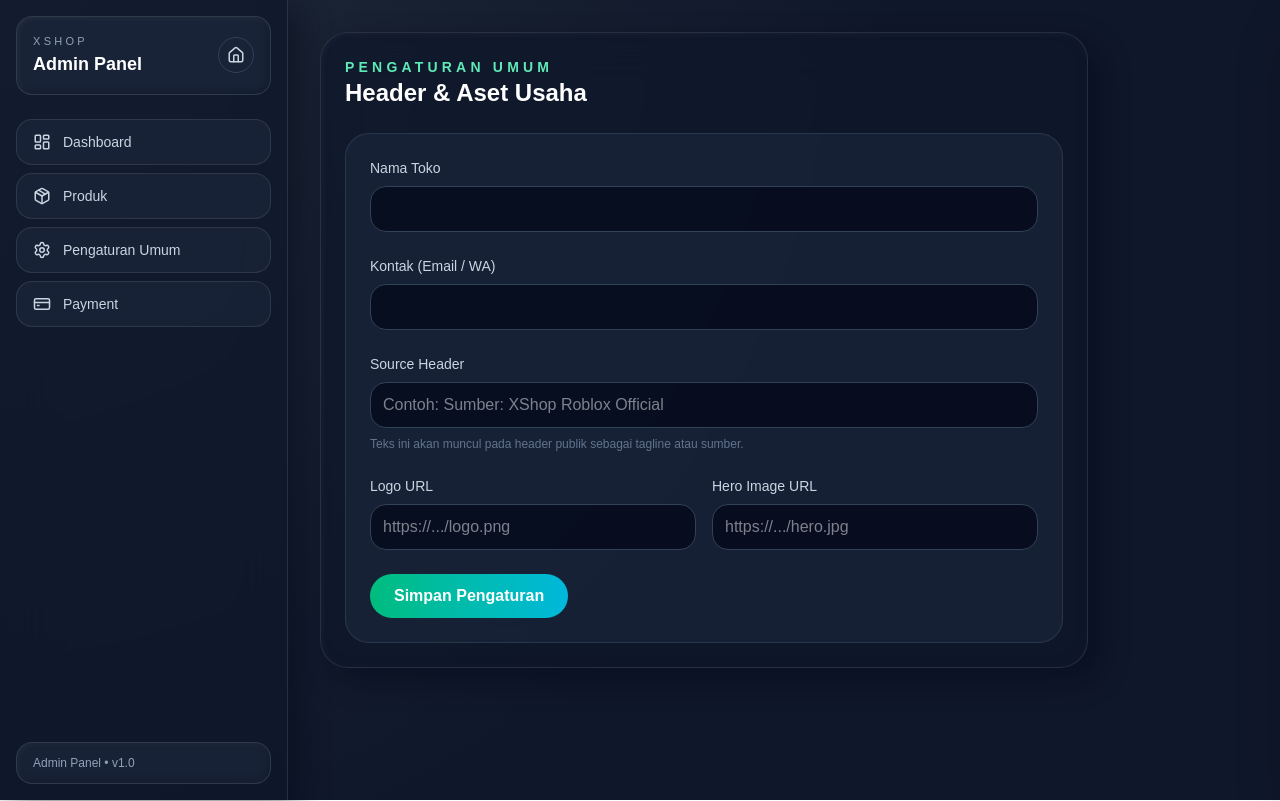
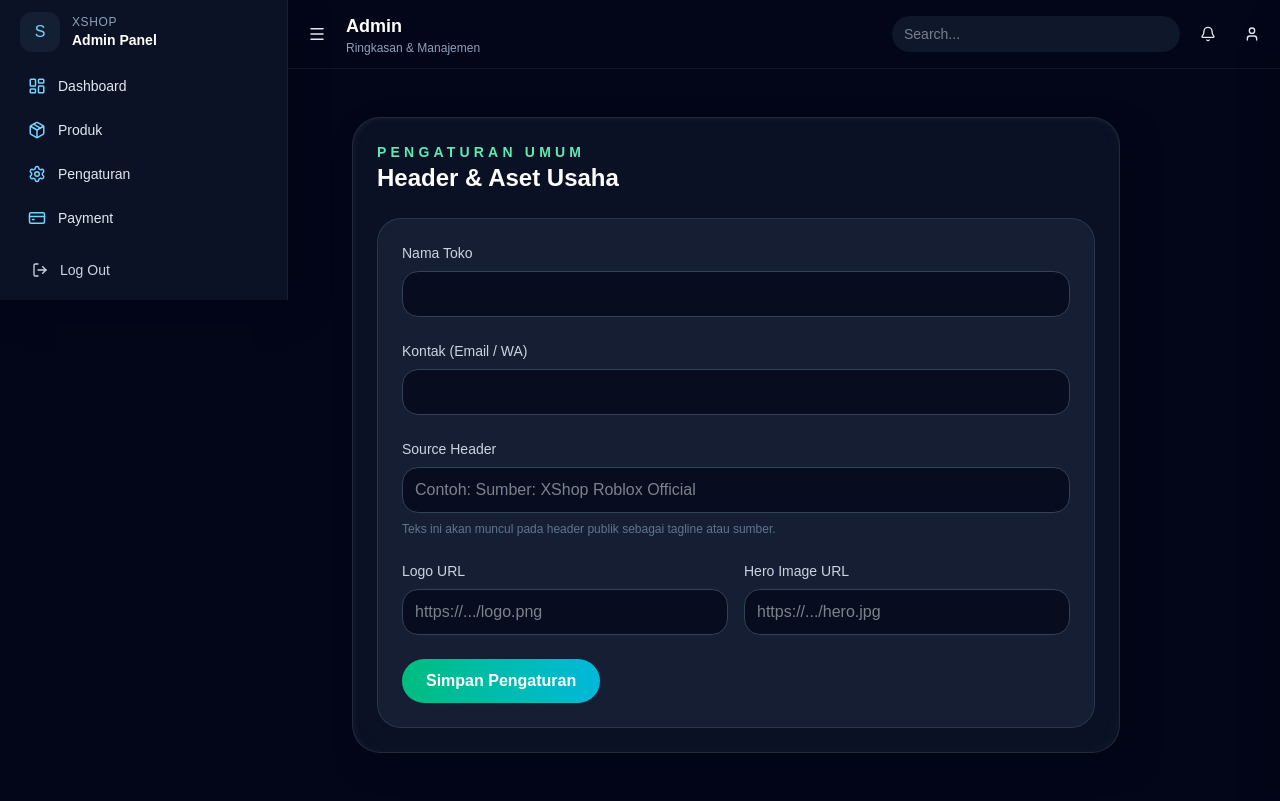
Before and after one commit to jpXproject/xcodeshop, a Next.js app: page /admin/settings in a window 1280 px wide. Built offline with nearby package versions, Linux system fonts and the light colour scheme; no server answers; the database is empty.

Commit message:
Admin layout: add reusable Sidebar/Header/Container/PageWrapper and DashboardLayout (server+client)

```diff
--- a/app/admin/layout.tsx
+++ b/app/admin/layout.tsx
@@ -1,57 +1,5 @@
-import Link from 'next/link'
-import {
-  LayoutDashboard,
-  Package,
-  Settings,
-  CreditCard,
-  Home,
-} from 'lucide-react'
+import DashboardLayout from '@/components/admin/DashboardLayout'
 
 export default function AdminLayout({ children }: { children: React.ReactNode }) {
-  const navItems = [
-    { name: 'Dashboard', href: '/admin', icon: LayoutDashboard },
-    { name: 'Produk', href: '/admin/products', icon: Package },
-    { name: 'Pengaturan Umum', href: '/admin/settings', icon: Settings },
-    { name: 'Payment', href: '/admin/settings/payment', icon: CreditCard },
-  ]
-
-  return (
-    <div className="flex min-h-screen bg-[radial-gradient(circle_at_top_left,_#1f2937,_#0f172a_60%)] text-slate-100">
-      <aside className="flex w-72 flex-col border-r border-white/10 bg-slate-900/70 p-4 shadow-[10px_10px_30px_rgba(2,6,23,0.45)] backdrop-blur-xl">
-        <div className="mb-6 flex items-center justify-between rounded-2xl border border-white/10 bg-slate-800/70 px-4 py-4 shadow-[inset_2px_2px_6px_rgba(255,255,255,0.05),inset_-2px_-2px_6px_rgba(15,23,42,0.6)]">
-          <div>
-            <p className="text-[11px] uppercase tracking-[0.3em] text-slate-400">XShop</p>
-            <h1 className="text-lg font-semibold text-white">Admin Panel</h1>
-          </div>
-          <Link href="/" className="rounded-full border border-slate-700 p-2 text-slate-300 transition hover:border-sky-400 hover:text-sky-300">
-            <Home size={18} />
-          </Link>
-        </div>
-
-        <nav className="flex-1 space-y-2">
-          {navItems.map((item) => {
-            const Icon = item.icon
-            return (
-              <Link
-                key={item.href}
-                href={item.href}
-                className="flex items-center gap-3 rounded-2xl border border-white/10 bg-slate-800/60 px-4 py-3 text-sm font-medium text-slate-300 transition hover:border-sky-400/50 hover:bg-slate-700/80 hover:text-white"
-              >
-                <Icon size={18} />
-                <span>{item.name}</span>
-              </Link>
-            )
-          })}
-        </nav>
-
-        <div className="rounded-2xl border border-white/10 bg-slate-800/70 px-4 py-3 text-xs text-slate-400 shadow-[inset_2px_2px_6px_rgba(255,255,255,0.04),inset_-2px_-2px_6px_rgba(15,23,42,0.5)]">
-          Admin Panel • v1.0
-        </div>
-      </aside>
-
-      <main className="flex-1 overflow-y-auto bg-transparent p-6 lg:p-8">
-        <div className="mx-auto max-w-6xl space-y-6">{children}</div>
-      </main>
-    </div>
-  )
+  return <DashboardLayout>{children}</DashboardLayout>
 }
--- /dev/null
+++ b/components/admin/Container.tsx
@@ -0,0 +1,9 @@
+type Props = {
+  children: React.ReactNode
+}
+
+export default function Container({ children }: Props) {
+  return (
+    <div className="mx-auto max-w-6xl px-4 sm:px-6 lg:px-8">{children}</div>
+  )
+}
--- /dev/null
+++ b/components/admin/DashboardLayout.tsx
@@ -0,0 +1,6 @@
+import DashboardShellClient from './DashboardShellClient'
+
+export default function DashboardLayout({ children }: { children: React.ReactNode }) {
+  // Server component: delegates interactive parts to the client shell
+  return <DashboardShellClient>{children}</DashboardShellClient>
+}
--- /dev/null
+++ b/components/admin/DashboardShellClient.tsx
@@ -0,0 +1,40 @@
+"use client"
+
+import { useEffect, useState } from 'react'
+import Sidebar from './Sidebar'
+import Header from './Header'
+import Container from './Container'
+import PageWrapper from './PageWrapper'
+
+export default function DashboardShellClient({ children }: { children: React.ReactNode }) {
+  const [collapsed, setCollapsed] = useState(false)
+
+  useEffect(() => {
+    const stored = globalThis.localStorage?.getItem('admin:sidebarCollapsed')
+    if (stored) setCollapsed(stored === 'true')
+  }, [])
+
+  const toggle = () => {
+    setCollapsed((c) => {
+      const next = !c
+      try { globalThis.localStorage?.setItem('admin:sidebarCollapsed', String(next)) } catch { }
+      return next
+    })
+  }
+
+  return (
+    <div className="flex min-h-screen bg-slate-950 text-slate-100">
+      <Sidebar collapsed={collapsed} />
+
+      <div className="flex-1 flex flex-col">
+        <Header collapsed={collapsed} onToggle={toggle} />
+
+        <main className="flex-1 overflow-y-auto bg-transparent p-4 sm:p-6 lg:p-8">
+          <Container>
+            <PageWrapper>{children}</PageWrapper>
+          </Container>
+        </main>
+      </div>
+    </div>
+  )
+}
--- /dev/null
+++ b/components/admin/Header.tsx
@@ -0,0 +1,39 @@
+"use client"
+
+import { Menu, Search, Bell, User } from 'lucide-react'
+
+type Props = {
+  collapsed: boolean
+  onToggle: () => void
+}
+
+export default function Header({ collapsed, onToggle }: Props) {
+  return (
+    <header className="flex items-center justify-between gap-4 border-b border-white/6 bg-transparent p-3">
+      <div className="flex items-center gap-3">
+        <button
+          onClick={onToggle}
+          aria-label="Toggle sidebar"
+          className="rounded-lg p-2 text-slate-200 hover:bg-slate-800/40"
+        >
+          <Menu size={18} />
+        </button>
+        <div className="hidden sm:block">
+          <h3 className="text-lg font-semibold text-white">Admin</h3>
+          <p className="text-xs text-slate-400">Ringkasan & Manajemen</p>
+        </div>
+      </div>
+
+      <div className="flex items-center gap-3">
+        <div className="hidden md:block">
+          <label className="relative block">
+            <span className="sr-only">Search</span>
+            <input className="w-72 rounded-full bg-slate-800/50 px-3 py-2 text-sm text-slate-200 outline-none" placeholder="Search..." />
+          </label>
+        </div>
+        <button className="rounded-full p-2 text-slate-200 hover:bg-slate-800/40"><Bell size={16} /></button>
+        <button className="rounded-full p-2 text-slate-200 hover:bg-slate-800/40"><User size={16} /></button>
+      </div>
+    </header>
+  )
+}
--- /dev/null
+++ b/components/admin/PageWrapper.tsx
@@ -0,0 +1,9 @@
+type Props = {
+  children: React.ReactNode
+}
+
+export default function PageWrapper({ children }: Props) {
+  return (
+    <div className="space-y-6 py-4">{children}</div>
+  )
+}
--- /dev/null
+++ b/components/admin/Sidebar.tsx
@@ -0,0 +1,61 @@
+"use client"
+
+import Link from 'next/link'
+import { LayoutDashboard, Package, Settings, CreditCard, Users, LogOut } from 'lucide-react'
+
+type Props = {
+  collapsed: boolean
+}
+
+const navItems = [
+  { name: 'Dashboard', href: '/admin', icon: LayoutDashboard },
+  { name: 'Produk', href: '/admin/products', icon: Package },
+  { name: 'Pengaturan', href: '/admin/settings', icon: Settings },
+  { name: 'Payment', href: '/admin/settings/payment', icon: CreditCard },
+]
+
+export default function Sidebar({ collapsed }: Props) {
+  return (
+    <aside
+      className={`flex flex-col h-full transition-all duration-200 ease-in-out ${
+        collapsed ? 'w-20' : 'w-72'
+      } bg-slate-900/70 border-r border-white/6 p-3 shadow-[10px_10px_30px_rgba(2,6,23,0.45)]`}
+      aria-label="Sidebar"
+    >
+      <div className="mb-4 flex items-center justify-between px-2">
+        <div className="flex items-center gap-3">
+          <div className={`h-10 w-10 rounded-xl bg-slate-800/60 flex items-center justify-center text-sky-300`}>S</div>
+          {!collapsed && <div>
+            <p className="text-xs uppercase tracking-wider text-slate-400">XShop</p>
+            <h2 className="text-sm font-semibold text-white">Admin Panel</h2>
+          </div>}
+        </div>
+      </div>
+
+      <nav className="flex-1 space-y-2 px-1" aria-label="Main navigation">
+        {navItems.map((item) => {
+          const Icon = item.icon
+          return (
+            <Link
+              key={item.href}
+              href={item.href}
+              className={`flex items-center gap-3 rounded-2xl px-3 py-2 text-sm font-medium transition-colors ${
+                collapsed ? 'justify-center' : ''
+              } hover:bg-slate-800/50`}
+            >
+              <Icon size={18} className="text-sky-300" />
+              {!collapsed && <span className="text-slate-200">{item.name}</span>}
+            </Link>
+          )
+        })}
+      </nav>
+
+      <div className="mt-4 px-2">
+        <button className={`w-full flex items-center gap-3 rounded-2xl px-3 py-2 text-sm text-slate-300 hover:bg-slate-800/50`}>
+          <LogOut size={16} />
+          {!collapsed && <span>Log Out</span>}
+        </button>
+      </div>
+    </aside>
+  )
+}
```
